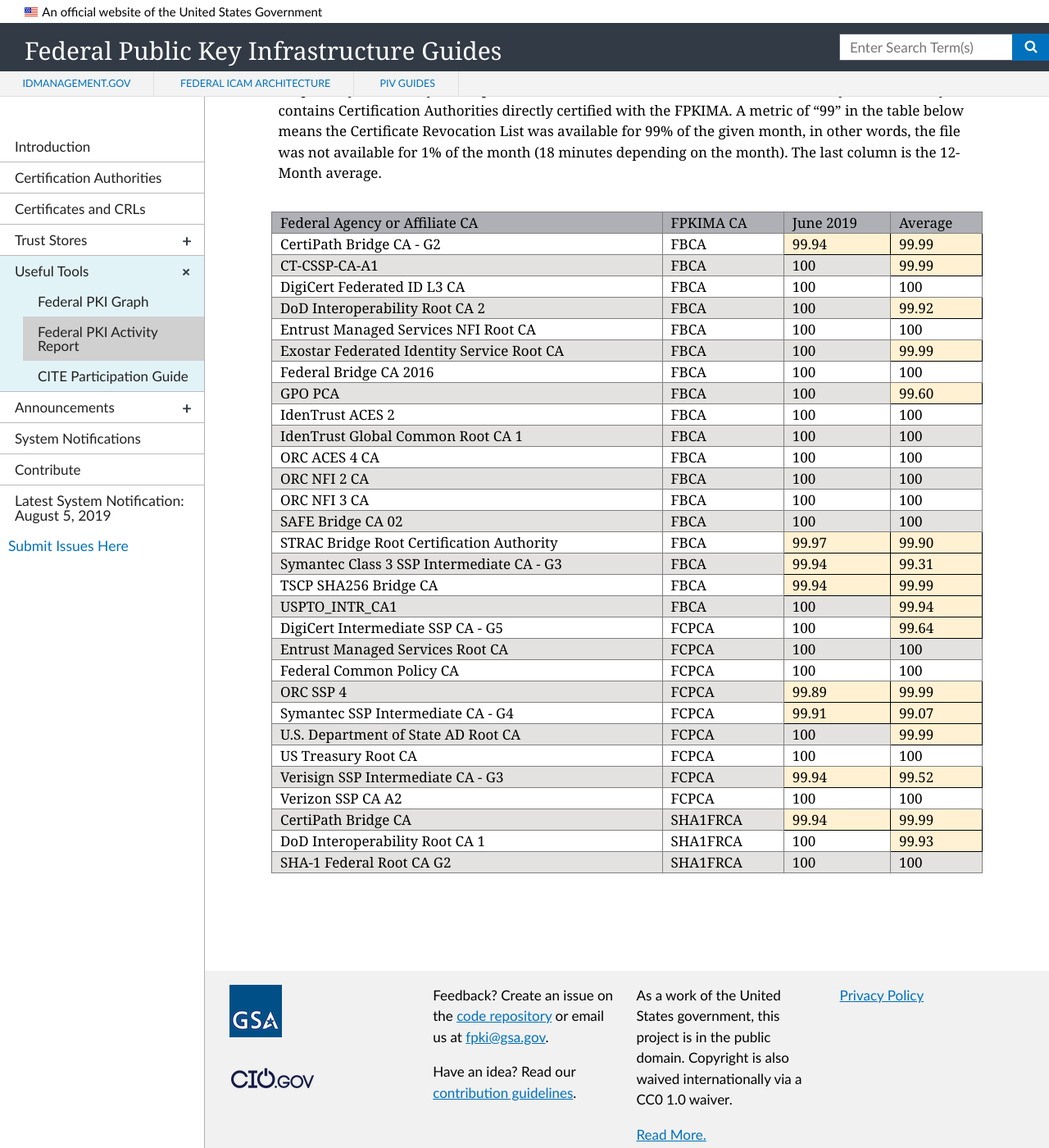
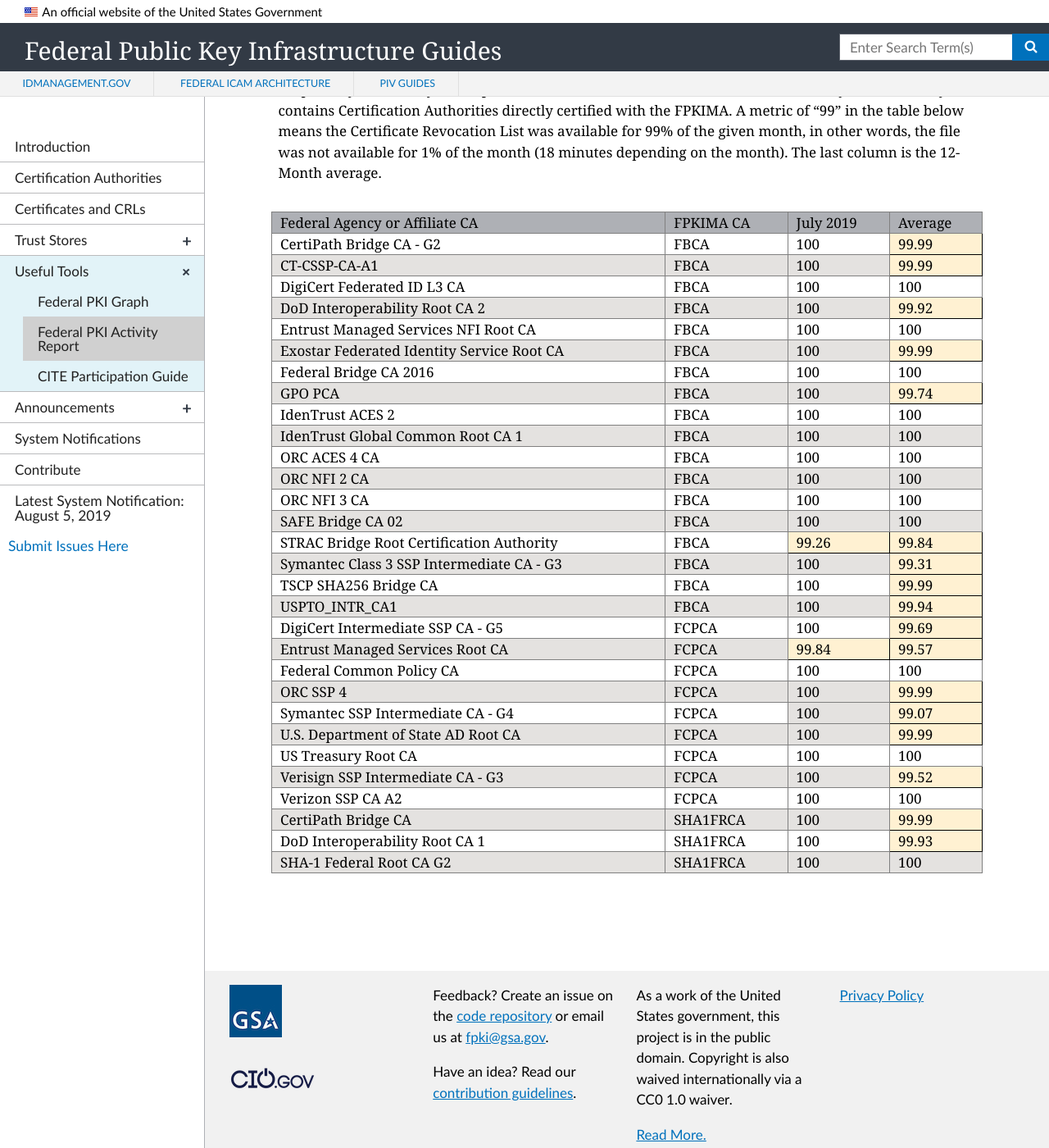
Before and after one commit to GSA/fpki-guides, a Jekyll site: the page built from _tools/03_fpki_activity_report.md, in a window 1280 px wide and 1400 px high, scrolled down 3025 px. Shown: the whole window at 82% size. Built offline with Jekyll 4.4.1, drawn with Linux system fonts in a browser that asks for light colours; nearby versions of some CDN libraries.

Commit message:
Update Availability for July 2019

```diff
--- a/_includes/fpkiar-repo-table.html
+++ b/_includes/fpkiar-repo-table.html
@@ -21,13 +21,13 @@
     <tr>
         <th class="tg-llyw">Federal Agency or Affiliate CA</th>
         <td class="tg-llyw">FPKIMA CA</td>
-        <td class="tg-llyw">June 2019</td>
+        <td class="tg-llyw">July 2019</td>
         <td class="tg-llyw">Average</td>
     </tr>
     <tr>
         <td class="tg-0pky">CertiPath Bridge CA - G2</td>
         <td class="tg-0pky">FBCA</td>
-        <td class="tg-s7ni">99.94</td>
+        <td class="tg-0pky">100</td>
         <td class="tg-s7ni">99.99</td>
     </tr>
     <tr>
@@ -70,7 +70,7 @@
         <td class="tg-y698">GPO PCA</td>
         <td class="tg-y698">FBCA</td>
         <td class="tg-y698">100</td>
-        <td class="tg-s7ni">99.60</td>
+        <td class="tg-s7ni">99.74</td>
     </tr>
     <tr>
         <td class="tg-0pky">IdenTrust ACES 2</td>
@@ -111,19 +111,19 @@
     <tr>
         <td class="tg-0pky">STRAC Bridge Root Certification Authority</td>
         <td class="tg-0pky">FBCA</td>
-        <td class="tg-s7ni">99.97</td>
-        <td class="tg-s7ni">99.90</td>
+        <td class="tg-s7ni">99.26</td>
+        <td class="tg-s7ni">99.84</td>
     </tr>
     <tr>
         <td class="tg-y698">Symantec Class 3 SSP Intermediate CA - G3</td>
         <td class="tg-y698">FBCA</td>
-        <td class="tg-s7ni">99.94</td>
+        <td class="tg-y698">100</td>
         <td class="tg-s7ni">99.31</td>
     </tr>
     <tr>
         <td class="tg-0pky">TSCP SHA256 Bridge CA</td>
         <td class="tg-0pky">FBCA</td>
-        <td class="tg-s7ni">99.94</td>
+        <td class="tg-0pky">100</td>
         <td class="tg-s7ni">99.99</td>
     </tr>
     <tr>
@@ -136,13 +136,13 @@
         <td class="tg-0pky">DigiCert Intermediate SSP CA - G5</td>
         <td class="tg-0pky">FCPCA</td>
         <td class="tg-0pky">100</td>
-        <td class="tg-s7ni">99.64</td>
+        <td class="tg-s7ni">99.69</td>
     </tr>
     <tr>
         <td class="tg-y698">Entrust Managed Services Root CA</td>
         <td class="tg-y698">FCPCA</td>
-        <td class="tg-y698">100</td>
-        <td class="tg-y698">100</td>
+        <td class="tg-s7ni">99.84</td>
+        <td class="tg-s7ni">99.57</td>
     </tr>
     <tr>
         <td class="tg-0pky">Federal Common Policy CA</td>
@@ -153,13 +153,13 @@
     <tr>
         <td class="tg-y698">ORC SSP 4</td>
         <td class="tg-y698">FCPCA</td>
-        <td class="tg-s7ni">99.89</td>
+        <td class="tg-y698">100</td>
         <td class="tg-s7ni">99.99</td>
     </tr>
     <tr>
         <td class="tg-0pky">Symantec SSP Intermediate CA - G4</td>
         <td class="tg-0pky">FCPCA</td>
-        <td class="tg-s7ni">99.91</td>
+        <td class="tg-y698">100</td>
         <td class="tg-s7ni">99.07</td>
     </tr>
     <tr>
@@ -177,7 +177,7 @@
     <tr>
         <td class="tg-y698">Verisign SSP Intermediate CA - G3</td>
         <td class="tg-y698">FCPCA</td>
-        <td class="tg-s7ni">99.94</td>
+        <td class="tg-y698">100</td>
         <td class="tg-s7ni">99.52</td>
     </tr>
     <tr>
@@ -189,7 +189,7 @@
     <tr>
         <td class="tg-y698">CertiPath Bridge CA</td>
         <td class="tg-y698">SHA1FRCA</td>
-        <td class="tg-s7ni">99.94</td>
+        <td class="tg-y698">100</td>
         <td class="tg-s7ni">99.99</td>
     </tr>
     <tr>
```
